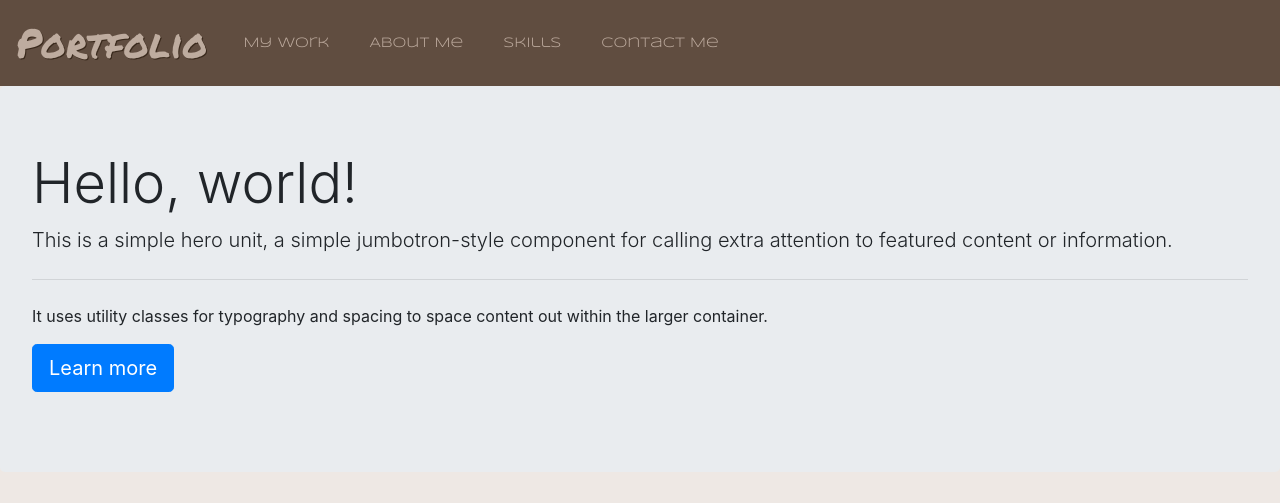
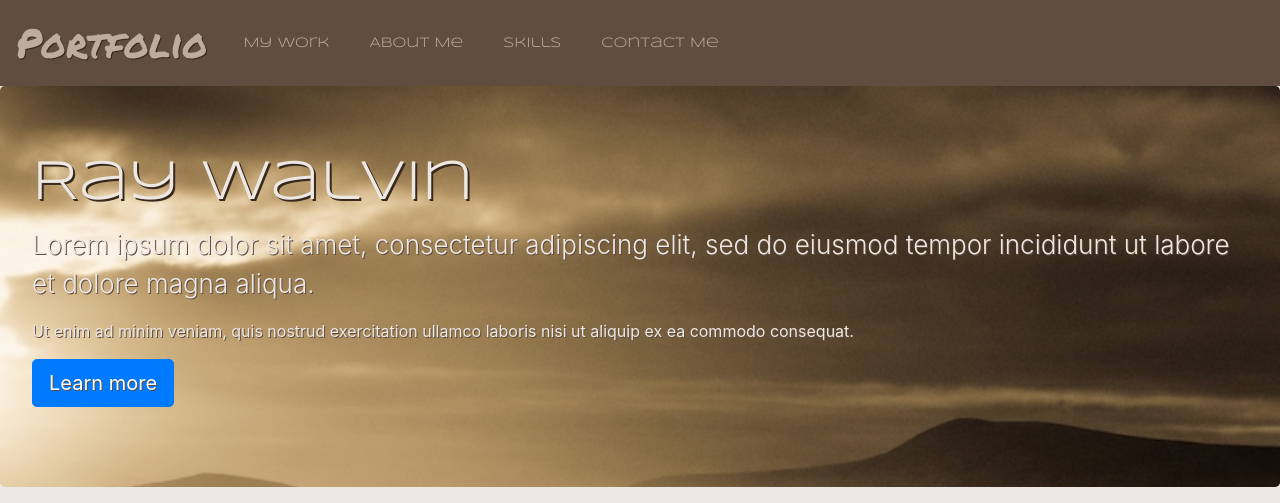
Before and after one commit to sprouts-parent/ray-bootstrap-portfolio, a plain HTML site: page index.html in a window 1280 px wide. Shown: the top 503 px of the page. Drawn offline with nearby package versions, Linux system fonts and the light colour scheme.

Commit message:
added code to style jumbotron and added image to assets folder

```diff
--- a/assets/css/styles.css
+++ b/assets/css/styles.css
@@ -43,3 +43,28 @@ a.nav-link {
 .nav-link:hover {
     text-shadow: var(--headingDark) 8px 8px;
 }
+
+/*Styling hero section/jumbotron*/
+
+.jumbotron {
+    background-image: url(../images/sepia-waves-jumbo.jpeg) ;
+    background-size: cover;
+}
+
+h1 {
+    font-family: 'Syncopate', sans-serif;
+    font-size: 80px;
+    color: var(--bg);
+    text-shadow: var(--headingDark) 2px 2px;
+}
+
+p.lead {
+   color: var(--bg) !important;
+   text-shadow: var(--dark) 1px 1px;
+   font-size: 26px;
+}
+
+p.subJumbo {
+    color: var(--bg) !important;
+    text-shadow: var(--dark) 1px 1px;
+}
--- a/index.html
+++ b/index.html
@@ -29,7 +29,7 @@
                 <a class="navbar-brand" href="#">Portfolio</a>
                   <ul class="navbar-nav">
                     <li class="nav-item">
-                      <a :hover class="nav-link" href="#">My Work <span class="sr-only">(current)</span></a>
+                      <a class="nav-link" href="#">My Work <span class="sr-only">(current)</span></a>
                     </li>
                     <li class="nav-item">
                       <a class="nav-link" href="#">About Me</a>
@@ -46,10 +46,9 @@
 
             <!--Hero section / jumbotron-->
             <div class="jumbotron">
-                <h1 class="display-4">Hello, world!</h1>
-                <p class="lead">This is a simple hero unit, a simple jumbotron-style component for calling extra attention to featured content or information.</p>
-                <hr class="my-4">
-                <p>It uses utility classes for typography and spacing to space content out within the larger container.</p>
+                <h1 class="display-4">Ray Walvin</h1>
+                <p class="lead">Lorem ipsum dolor sit amet, consectetur adipiscing elit, sed do eiusmod tempor incididunt ut labore et dolore magna aliqua.</p>
+                <p class="subJumbo">Ut enim ad minim veniam, quis nostrud exercitation ullamco laboris nisi ut aliquip ex ea commodo consequat.</p>
                 <p class="lead">
                   <a class="btn btn-primary btn-lg" href="#" role="button">Learn more</a>
                 </p>
```
Also changed, not shown: assets/images/sepia-waves-jumbo.jpeg (added), 2 other files.
